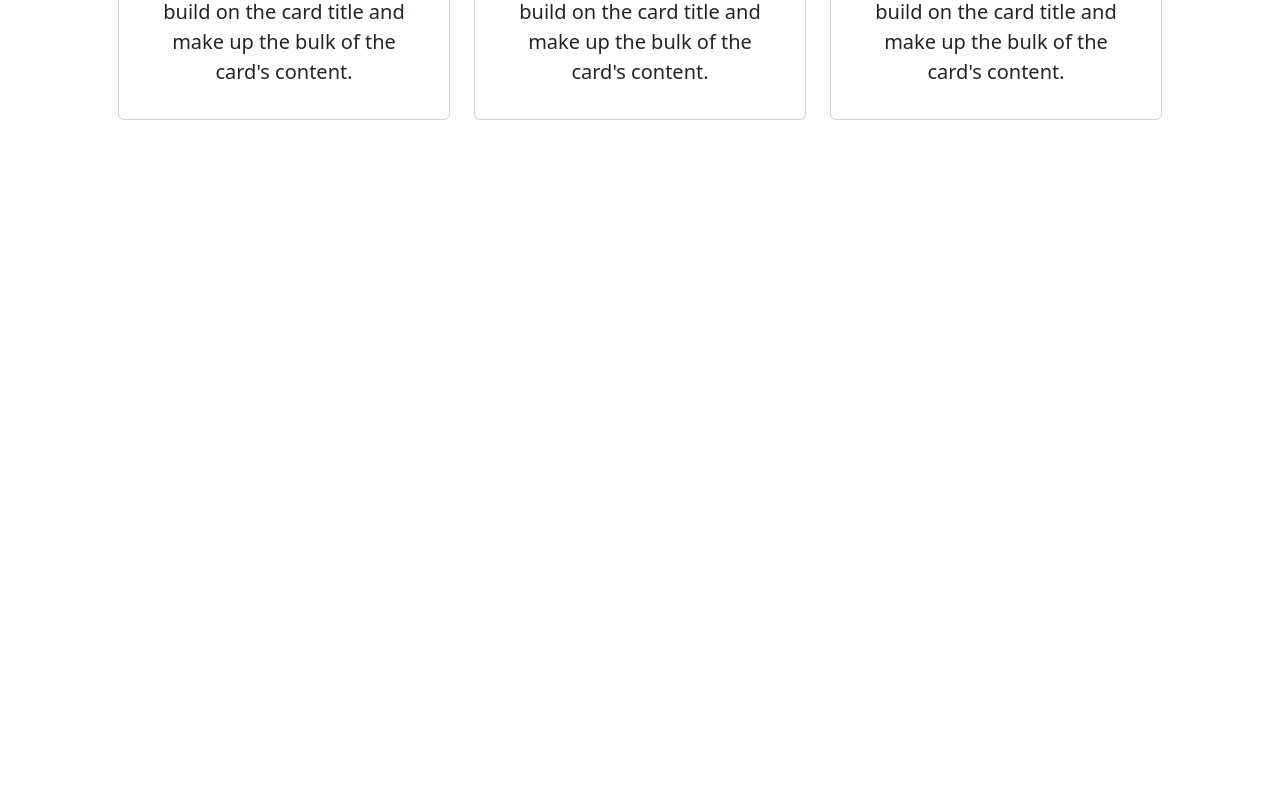
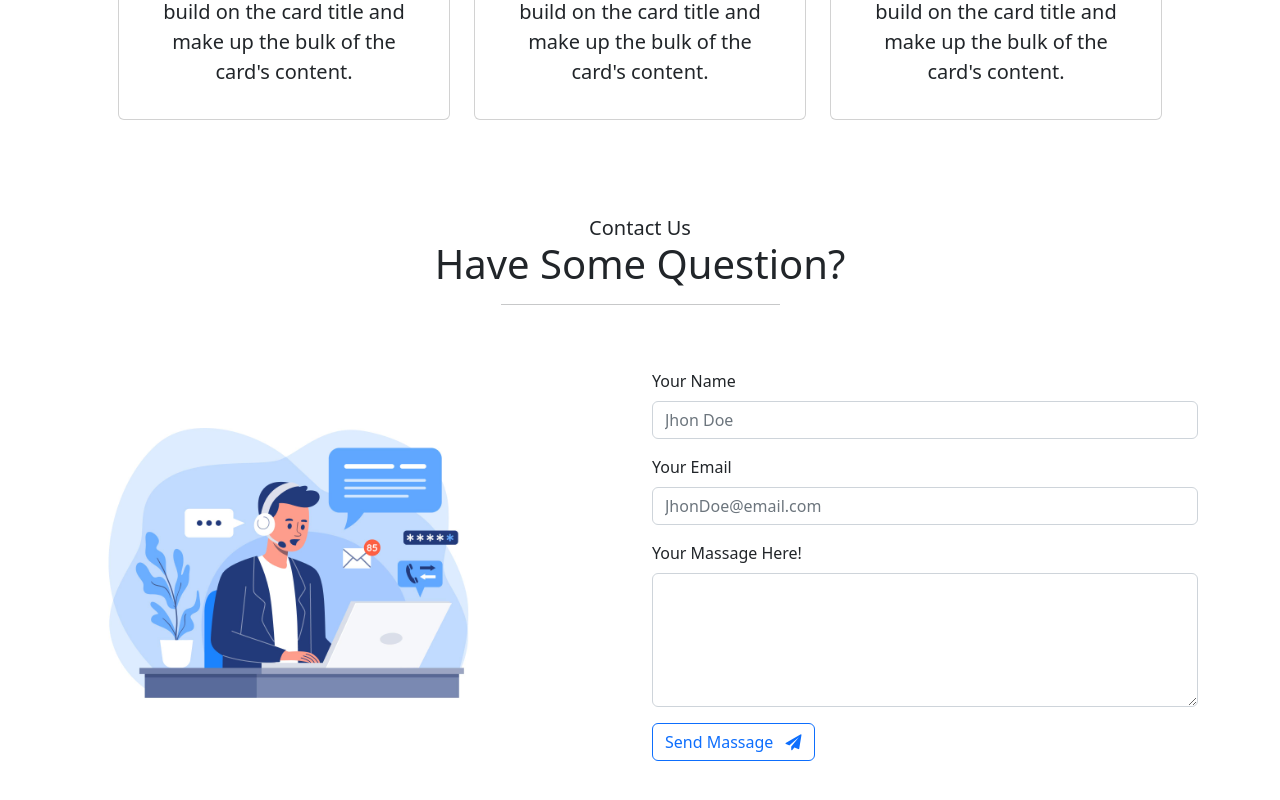
Before and after one commit to DavidSRV/WebSite-MERN-, a React (Create React App) app: page / in a window 1280 px wide. Shown: the part 1848-2648 px from the top of the page. Before the commit the page ends 2016 px from the top, so only its background shows below. Built offline with nearby package versions, Linux system fonts and the light colour scheme.

Commit message:
Se termina contact

```diff
--- a/src/App.js
+++ b/src/App.js
@@ -3,6 +3,7 @@ import NavBar from './components/NavBar';
 import Home from './page/Home';
 import About from './page/About';
 import Services from './page/Services';
+import Contact from './page/Contact';
 
 function App() {
   return (
@@ -11,6 +12,7 @@ function App() {
     <Home/>
     <About/>
     <Services/>
+    <Contact />
     </>
   );
 }
--- a/src/page/Contact.jsx
+++ b/src/page/Contact.jsx
@@ -1,9 +1,61 @@
-import React from 'react'
+import React from "react";
+import contact from "../assets/img/contact.jpg";
 
 function Contact() {
   return (
-    <section>Contact</section>
-  )
+    <section id="contact">
+      <div className="container my-5 py-5">
+        <div className="row mb-5">
+          <div className="col-12">
+            <h3 className="fs-5 text-center mb-0">Contact Us </h3>
+            <h1 className="display-6 text-center mb-0">
+              Have Some <b>Question?</b>
+            </h1>
+            <hr className="w-25 mx-auto" />
+          </div>
+        </div>
+        <div className="row">
+          <div className="col-md-6">
+            <img className="w-75" src={contact} alt="Contact" />
+          </div>
+          <div className="col-md-6">
+            <form>
+              <div class="mb-3">
+                <label for="name" class="form-label">
+                  Your Name
+                </label>
+                <input
+                  type="text"
+                  class="form-control"
+                  id="name"
+                  aria-describedby="emailHelp"
+                  placeholder="Jhon Doe"
+                />
+              </div>
+              <div class="mb-3">
+                <label for="email" class="form-label">
+                  Your Email
+                </label>
+                <input
+                  type="email"
+                  class="form-control"
+                  id="email"
+                  placeholder="JhonDoe@email.com"
+                />
+              </div>
+              <div class="mb-3">
+                <label htmlFor="massage" className="form-label">Your Massage Here!</label>
+                <textarea className="form-control" id="text-area" rows="5"></textarea>
+              </div>
+              <button type="submit" className="btn btn-outline-primary">
+                Send Massage <i className="fa fa-paper-plane ms-2"></i>
+              </button>
+            </form>
+          </div>
+        </div>
+      </div>
+    </section>
+  );
 }
 
-export default Contact
+export default Contact;
```
